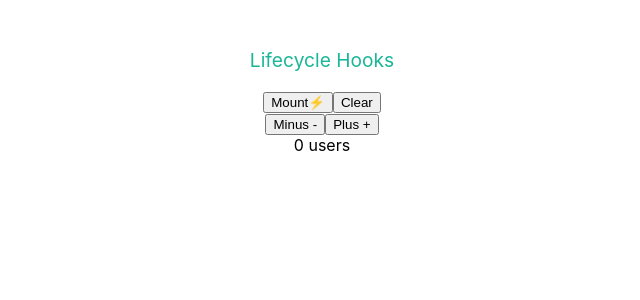
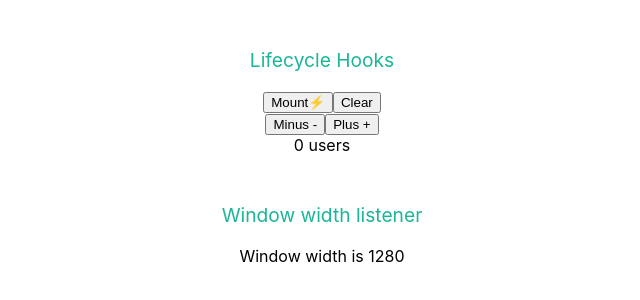
Before and after one commit to niemisami/niemisami-hooks, a React (Create React App) app: page / in a window 1280 px wide. Shown: the top 300 px of the page, without its empty margins (318-958 px from the left). Built offline with nearby package versions, Linux system fonts and the light colour scheme.

Commit message:
Listen window width changes

```diff
--- a/src/App.js
+++ b/src/App.js
@@ -1,6 +1,7 @@
 import React, { useState, useCallback } from 'react';
 import './App.css';
 import LifecycleHooks from './LifecycleHooks';
+import ResponsiveComponent from './ResponsiveComponent';
 
 const Nothing = () => 'Nothing'
 const Title = ({ children }) => <p className='title'>{children}</p>
@@ -39,6 +40,9 @@ const App = () => {
         </div>
         <LifecycleDemoComponent count={count} />
       </Block>
+      <Block title='Window width listener'>
+        <ResponsiveComponent />
+      </Block>
     </div>
   );
 }
--- /dev/null
+++ b/src/ResponsiveComponent.js
@@ -0,0 +1,24 @@
+import React, { useState, useEffect } from 'react'
+
+const useWindowWidth = () =>{
+  const [width, setWidth] = useState(window.innerWidth)
+
+  useEffect(() => {
+    const handleResize = () => setWidth(window.innerWidth)
+    window.addEventListener('resize', handleResize)
+    return () => {
+      window.removeEventListener('resize', handleResize)
+    }
+  })
+  return width
+}
+
+const ResponsiveComponent = props => {
+  const width = useWindowWidth()
+  return (
+    <p>Window width is {width}</p>
+  )
+}
+
+
+export default ResponsiveComponent
```
Also changed, not shown: 1 other file (tests, documents, lock files or other folders).
